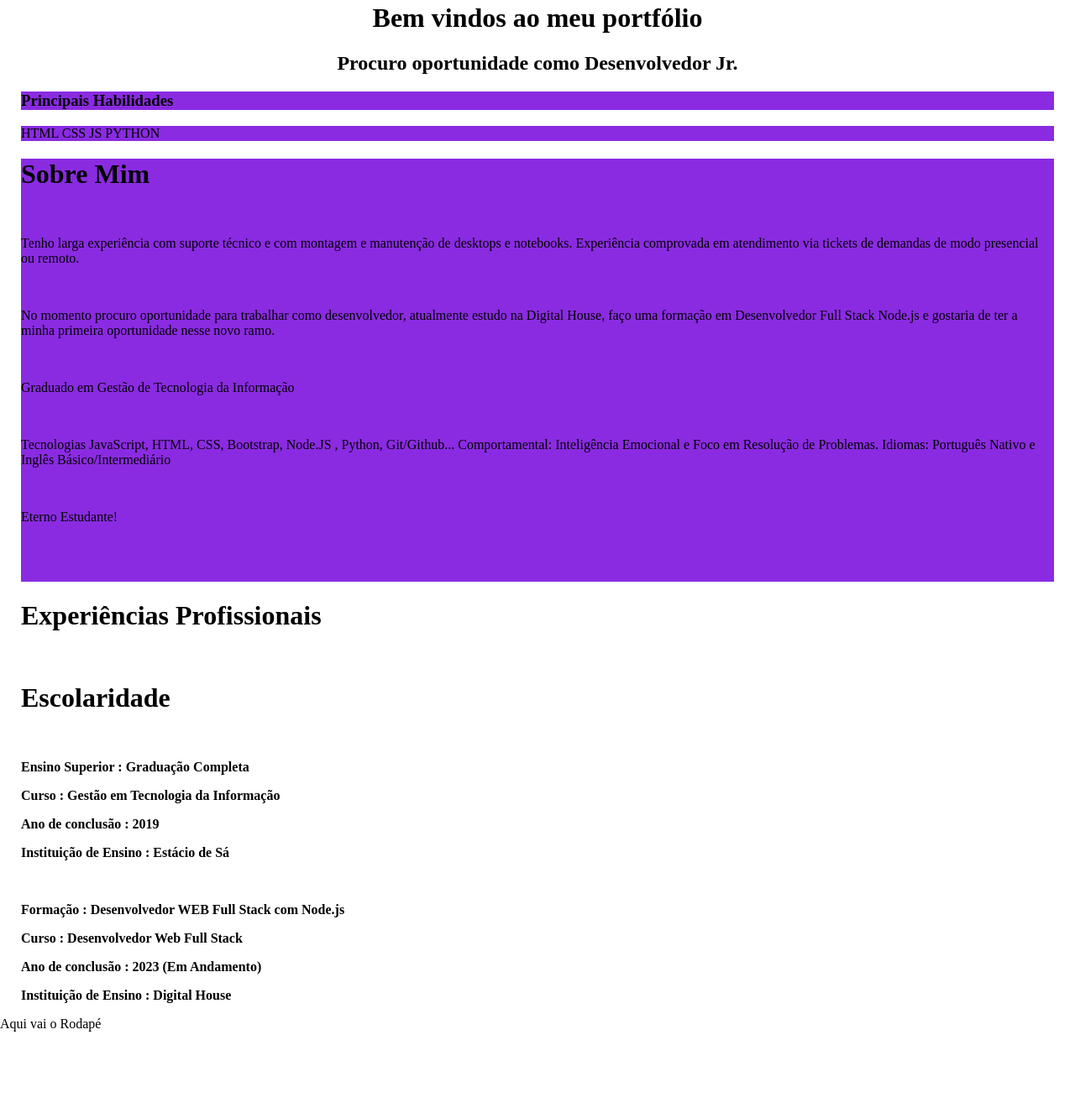
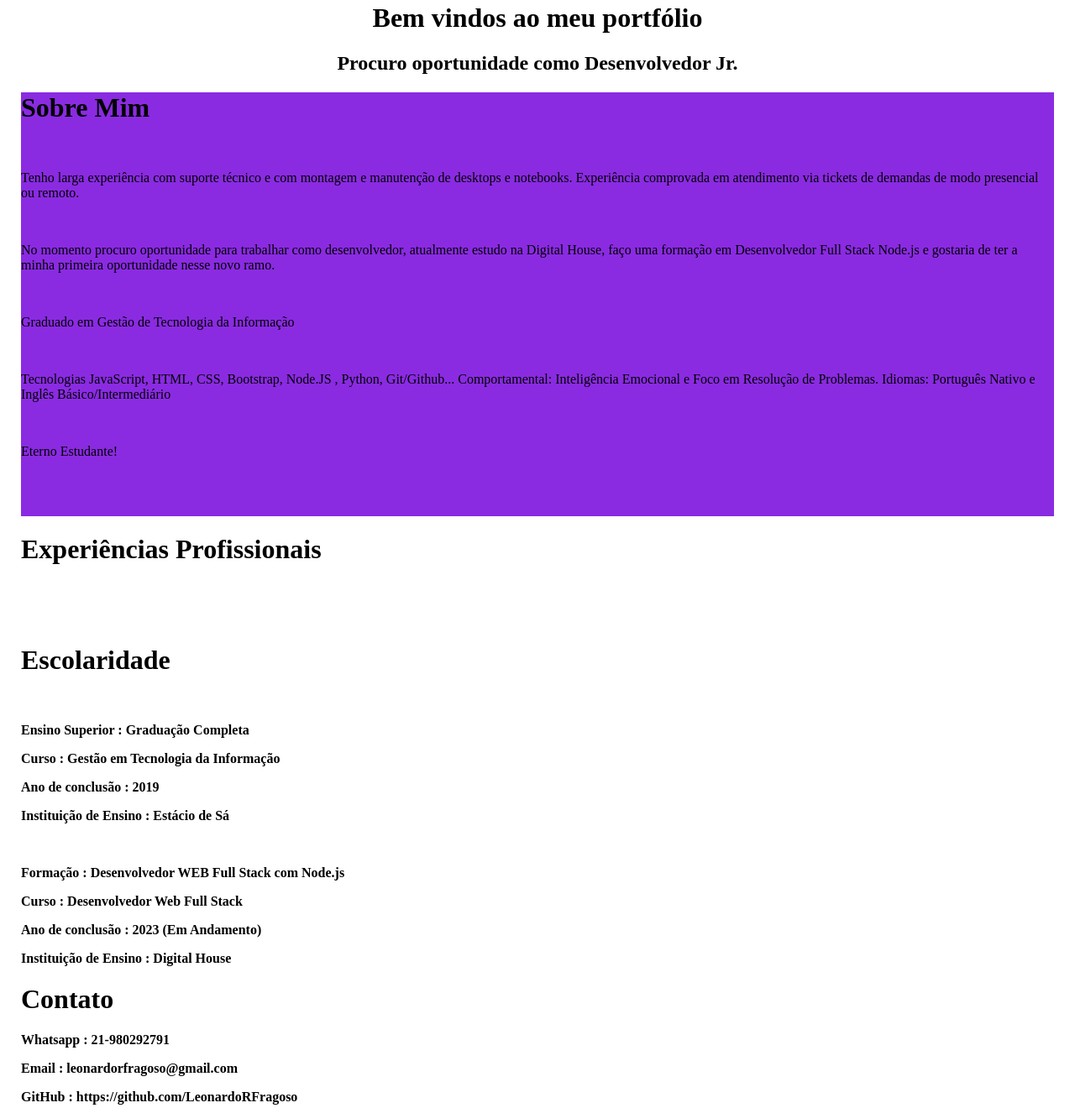
Before and after one commit to LeonardoRFragoso/Portfolio-Leonardo-Fragoso, a plain HTML site: page index.html in a window 1280 px wide. Shown: the part 104-1424 px from the top of the page at 84% size. Before the commit the page ends 1333 px from the top, so only its background shows below. Drawn offline with Linux system fonts and the light colour scheme.

Commit message:
Update index.html

```diff
--- a/index.html
+++ b/index.html
@@ -32,8 +32,6 @@
         <div>
             <h1 style="text-align: center">Bem vindos ao meu portfólio</h1>
             <h2 style="text-align: center"> Procuro oportunidade como Desenvolvedor Jr.</h2>
-            <h3 style="background-color: blueviolet;">Principais Habilidades</h3>
-            <p style="background-color: blueviolet;">HTML CSS JS PYTHON
             </p>
             <div style="background-color: blueviolet;">
                 <h1>Sobre Mim</h1><br>
@@ -83,6 +81,10 @@
 
             <div>
                 <h1>Experiências Profissionais</h1><br>
+                <p>
+                    <br>
+
+                </p>
             </div>
 
             <div>
@@ -98,12 +100,16 @@
                 <p><b>Instituição de Ensino : Digital House</b></p>
 
             </div>
+                <h1>Contato</h1>
+                <p><b>Whatsapp : 21-980292791</b></p>
+                <p><b>Email : leonardorfragoso@gmail.com</b></p>
+                <p><b> GitHub : https://github.com/LeonardoRFragoso</b></p>
         </div>
 </body>
 </main>
 <footer>
     <div>
-        Aqui vai o Rodapé
+       Aqui vai o Rodapé
     </div>
 </footer>
 </body>
```
